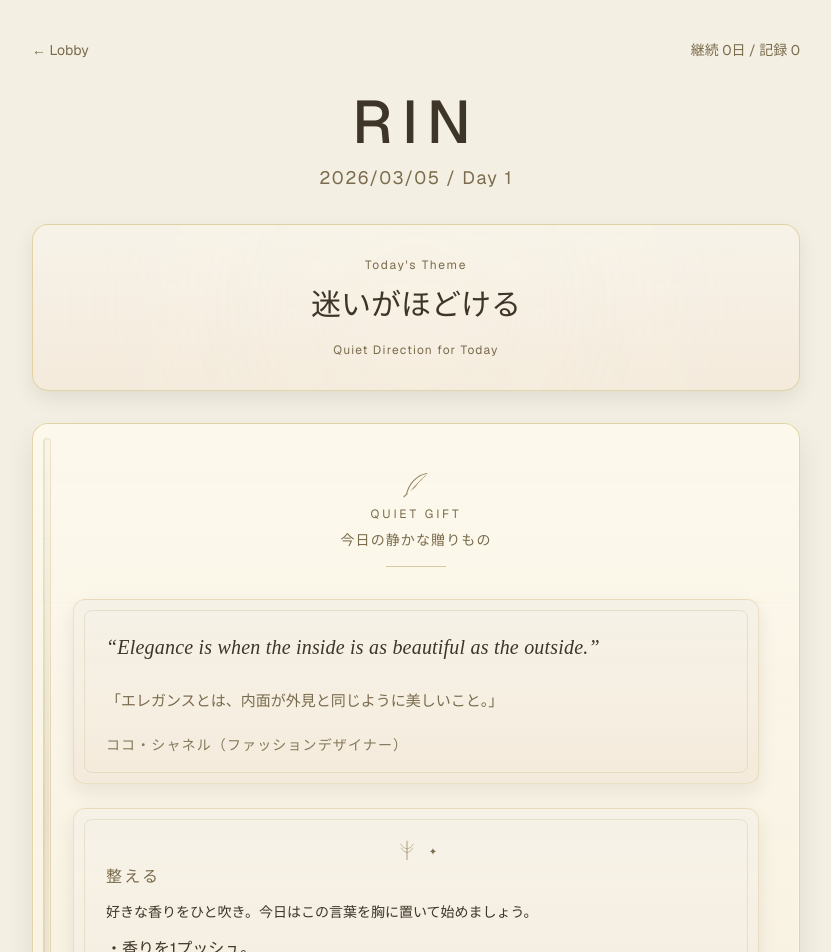
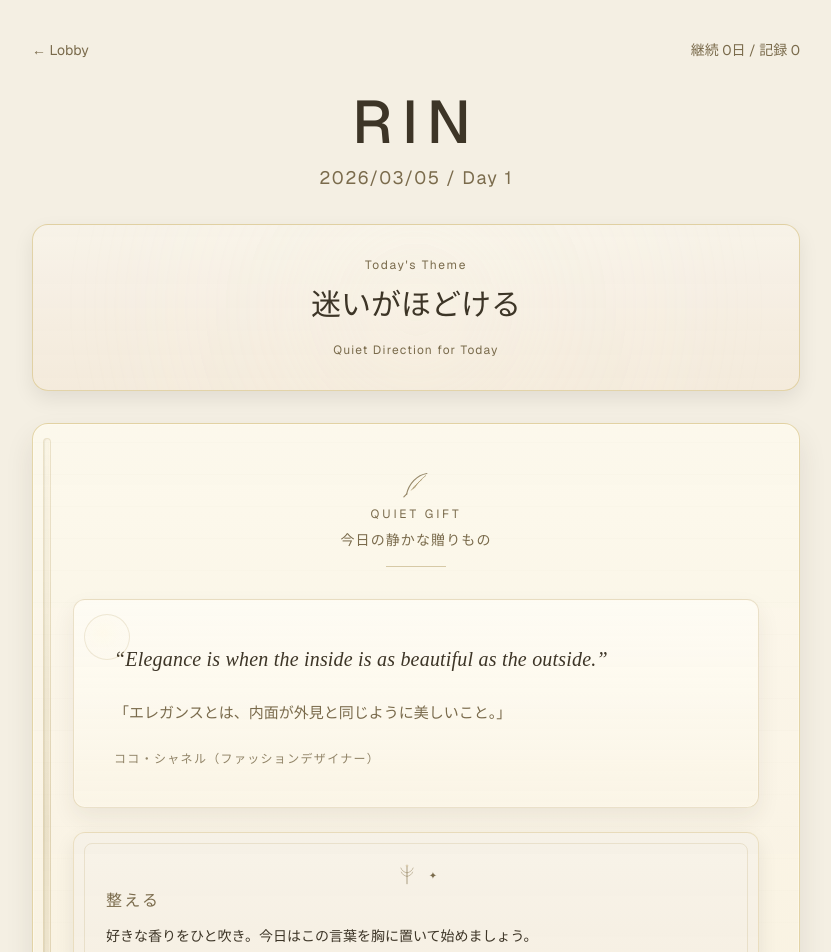
Before and after one commit to naturalpeopleinfo-blip/rin, a Next.js app: page /ritual in a window 1280 px wide. Shown: the top 952 px of the page, without its empty margins (224-1055 px from the left). Built offline with nearby package versions, Linux system fonts and the light colour scheme.

Commit message:
Add ritual SFX, day progress, and next-action hint

```diff
--- a/app/globals.css
+++ b/app/globals.css
@@ -380,6 +380,42 @@ body {
   letter-spacing: 0.01em;
 }
 
+.rin-quiet-gift-paper {
+  position: relative;
+  border: 1px solid rgba(192, 167, 112, 0.32);
+  background:
+    linear-gradient(180deg, rgba(255, 253, 246, 0.84) 0%, rgba(251, 245, 230, 0.76) 100%);
+  box-shadow:
+    inset 0 0 0 1px rgba(255, 250, 238, 0.54),
+    0 10px 22px rgba(61, 53, 39, 0.08);
+}
+
+.rin-quiet-gift-paper::before {
+  content: "";
+  position: absolute;
+  top: 14px;
+  right: 14px;
+  width: 46px;
+  height: 46px;
+  border-radius: 999px;
+  background: radial-gradient(
+    circle at 40% 40%,
+    rgba(255, 247, 219, 0.28) 0%,
+    rgba(255, 247, 219, 0.04) 52%,
+    rgba(255, 247, 219, 0) 100%
+  );
+  pointer-events: none;
+}
+
+.rin-next-action-hint {
+  font-family:
+    "Iowan Old Style",
+    "Baskerville",
+    "Times New Roman",
+    ui-serif,
+    serif;
+}
+
 .rin-seal-card {
   background:
     linear-gradient(180deg, rgba(252, 247, 234, 0.98) 0%, rgba(246, 239, 218, 0.97) 100%);
@@ -630,6 +666,21 @@ body {
   }
 }
 
+@keyframes rin-hourglass-stream-fall {
+  0% {
+    opacity: 0.16;
+    transform: translateY(-1px);
+  }
+  50% {
+    opacity: 0.3;
+    transform: translateY(1px);
+  }
+  100% {
+    opacity: 0.18;
+    transform: translateY(-1px);
+  }
+}
+
 .rin-hourglass-progress {
   display: inline-flex;
   justify-content: center;
@@ -638,22 +689,50 @@ body {
 .rin-hourglass-progress-capsule {
   position: relative;
   overflow: hidden;
-  border-radius: 999px;
-  border: 1px solid rgba(206, 179, 118, 0.54);
+  border-radius: 999px / 46%;
+  border: 1px solid rgba(206, 179, 118, 0.5);
   background:
-    linear-gradient(180deg, rgba(255, 253, 246, 0.82) 0%, rgba(247, 240, 221, 0.78) 100%);
+    linear-gradient(180deg, rgba(255, 253, 246, 0.86) 0%, rgba(247, 240, 221, 0.8) 100%);
   box-shadow:
-    inset 0 0 0 1px rgba(255, 251, 238, 0.52),
-    0 9px 18px rgba(61, 53, 39, 0.1);
+    inset 0 0 0 1px rgba(255, 251, 238, 0.56),
+    0 10px 18px rgba(61, 53, 39, 0.1);
 }
 
 .rin-hourglass-progress-track {
   position: absolute;
   inset: 6px;
+  display: grid;
+  grid-template-rows: 1fr auto 1fr;
+  border-radius: 999px / 44%;
   overflow: hidden;
-  border-radius: inherit;
-  background:
-    linear-gradient(180deg, rgba(255, 252, 245, 0.56) 0%, rgba(255, 248, 231, 0.2) 100%);
+  background: linear-gradient(180deg, rgba(255, 252, 245, 0.5) 0%, rgba(255, 248, 231, 0.18) 100%);
+}
+
+.rin-hourglass-progress-top,
+.rin-hourglass-progress-bottom {
+  position: relative;
+  overflow: hidden;
+}
+
+.rin-hourglass-progress-top {
+  border-radius: 999px 999px 56% 56%;
+}
+
+.rin-hourglass-progress-bottom {
+  border-radius: 56% 56% 999px 999px;
+}
+
+.rin-hourglass-progress-neck {
+  position: relative;
+  z-index: 2;
+  width: 100%;
+  height: 2px;
+  background: linear-gradient(
+    90deg,
+    rgba(224, 197, 135, 0) 0%,
+    rgba(224, 197, 135, 0.6) 50%,
+    rgba(224, 197, 135, 0) 100%
+  );
 }
 
 .rin-hourglass-progress-fill {
@@ -678,6 +757,16 @@ body {
   animation:
     rin-hourglass-fill-float 5.6s ease-in-out infinite,
     rin-hourglass-fill-breathe 8s ease-in-out infinite;
+}
+
+.rin-hourglass-progress-top .rin-hourglass-progress-fill {
+  top: 0;
+  bottom: auto;
+  border-radius: 999px 999px 58% 58%;
+}
+
+.rin-hourglass-progress-bottom .rin-hourglass-progress-fill {
+  border-radius: 58% 58% 999px 999px;
 }
 
 .rin-hourglass-progress-noise {
@@ -708,11 +797,35 @@ body {
   animation: rin-hourglass-fill-shimmer 8.5s linear infinite;
 }
 
+.rin-hourglass-progress-stream {
+  position: absolute;
+  left: 50%;
+  top: calc(50% - 8px);
+  width: 1.5px;
+  height: 16px;
+  transform: translateX(-50%);
+  border-radius: 999px;
+  background: linear-gradient(
+    180deg,
+    rgba(238, 216, 162, 0.05) 0%,
+    rgba(232, 207, 149, 0.45) 48%,
+    rgba(221, 190, 123, 0.12) 100%
+  );
+  opacity: 0;
+  transition: opacity 600ms ease;
+  pointer-events: none;
+}
+
+.rin-hourglass-progress-stream.is-active {
+  opacity: 1;
+  animation: rin-hourglass-stream-fall 3.8s ease-in-out infinite;
+}
+
 .rin-hourglass-progress-highlight {
   position: absolute;
   top: 8px;
   bottom: 8px;
-  left: 22%;
+  left: 24%;
   width: 1px;
   background: linear-gradient(
     180deg,
@@ -720,6 +833,29 @@ body {
     rgba(255, 255, 255, 0.08) 100%
   );
   opacity: 0.7;
+  pointer-events: none;
+}
+
+.rin-hourglass-progress-highlight.right {
+  left: auto;
+  right: 22%;
+  opacity: 0.38;
+}
+
+.rin-hourglass-progress-center-glow {
+  position: absolute;
+  left: 50%;
+  top: 50%;
+  width: 58%;
+  height: 46%;
+  transform: translate(-50%, -50%);
+  border-radius: 999px;
+  background: radial-gradient(
+    circle at 50% 50%,
+    rgba(255, 252, 240, 0.28) 0%,
+    rgba(255, 252, 240, 0.06) 42%,
+    rgba(255, 252, 240, 0) 80%
+  );
   pointer-events: none;
 }
 
@@ -747,7 +883,7 @@ body {
 }
 
 .rin-countdown-pop {
-  animation: rin-countdown-pop 1400ms cubic-bezier(0.22, 1, 0.36, 1) forwards;
+  animation: rin-countdown-pop 1800ms cubic-bezier(0.22, 1, 0.36, 1) forwards;
 }
 
 @keyframes rin-timer-settle {
@@ -811,6 +947,10 @@ body {
     animation: none;
   }
 
+  .rin-hourglass-progress-stream.is-active {
+    animation: none;
+  }
+
   .rin-countdown-pop {
     animation: none;
     opacity: 1;
--- a/app/ritual/page.tsx
+++ b/app/ritual/page.tsx
@@ -7,12 +7,14 @@ import { toPng } from "html-to-image";
 import { getJstDateString, getYesterdayJstDateString } from "@/lib/date";
 import { incrementDay, loadDay } from "@/lib/day";
 import { loadProgress, saveProgress, type Progress } from "@/lib/progress";
+import { useRinSfx } from "@/lib/useRinSfx";
 import { useSpotlight } from "@/lib/useSpotlight";
 import RinSealCard from "@/app/components/RinSealCard";
 import HourglassProgress from "@/app/components/HourglassProgress";
 
 const STEP_DURATIONS = [20, 30, 30, 60, 40] as const;
 const TOTAL_SECONDS = STEP_DURATIONS.reduce((sum, value) => sum + value, 0);
+const TOTAL_DAYS = 66;
 const THEMES = [
   "静かな自信をまとう",
   "選ばれる所作が整う",
@@ -117,6 +119,7 @@ export default function RitualPage() {
   const [canShareSeal, setCanShareSeal] = useState(false);
   const [isSavingSeal, setIsSavingSeal] = useState(false);
   const [isSharingSeal, setIsSharingSeal] = useState(false);
+  const [journeyDay, setJourneyDay] = useState(1);
   const startCueFadeTimerRef = useRef<number | null>(null);
   const resetTimerRef = useRef<number | null>(null);
   const countdownTimerRef = useRef<number | null>(null);
@@ -125,6 +128,7 @@ export default function RitualPage() {
   const completionTriggeredRef = useRef(false);
   const sealCardRef = useRef<HTMLDivElement | null>(null);
   const ritualCardRef = useRef<HTMLElement | null>(null);
+  const { playStart, playTransition } = useRinSfx();
 
   const today = getJstDateString();
   const todayDisplay = useMemo(() => formatTokyoDate(), []);
@@ -151,6 +155,8 @@ export default function RitualPage() {
   const isDoneEnabled = timer === 0 && !doneToday;
   const currentStep = STEPS[currentStepIndex];
   const isImagineStep = currentStep.title === "IMAGINE";
+  const nextActionVisible = ritualProgressRatio >= 0.6 && !controlsLocked && timer > 0;
+  const nextActionLabel = ritualProgressRatio >= 0.82 ? "Reflection" : "Quiet Writing";
 
   useSpotlight(ritualCardRef);
 
@@ -162,6 +168,20 @@ export default function RitualPage() {
       typeof navigator.share === "function" &&
       typeof navigator.canShare === "function";
     setCanShareSeal(shareAvailable);
+  }, []);
+
+  useEffect(() => {
+    if (typeof window === "undefined") {
+      return;
+    }
+    const storedDay = window.localStorage.getItem("rin_day");
+    const parsedDay = Number.parseInt(storedDay ?? "1", 10);
+    if (!Number.isNaN(parsedDay) && parsedDay > 0) {
+      setJourneyDay(Math.min(parsedDay, TOTAL_DAYS));
+      return;
+    }
+    window.localStorage.setItem("rin_day", "1");
+    setJourneyDay(1);
   }, []);
 
   useEffect(() => {
@@ -272,6 +292,7 @@ export default function RitualPage() {
   const startWithCountdown = () => {
     if (prefersReducedMotion) {
       clearCountdown();
+      playTransition();
       setRunning(true);
       setPaused(false);
       triggerStartCue();
@@ -287,6 +308,7 @@ export default function RitualPage() {
         }
         if (prev <= 1) {
           clearCountdown();
+          playTransition();
           setRunning(true);
           setPaused(false);
           triggerStartCue();
@@ -301,7 +323,7 @@ export default function RitualPage() {
         }
         return prev - 1;
       });
-    }, 1400);
+    }, 1800);
   };
 
   const handleComplete = () => {
@@ -312,6 +334,7 @@ export default function RitualPage() {
   };
 
   const handleBeginRitual = () => {
+    playStart();
     setShowPreparation(false);
     completionTriggeredRef.current = false;
     setShowSeal(false);
@@ -427,7 +450,13 @@ export default function RitualPage() {
           <Link href="/" className="hover:underline">
             ← Lobby
           </Link>
-          <p>継続 {progress.streak}日 / 記録 {progress.points}</p>
+          {showPreparation || showSeal ? (
+            <p>継続 {progress.streak}日 / 記録 {progress.points}</p>
+          ) : (
+            <span aria-hidden className="opacity-0">
+              継続 00日 / 記録 00
+            </span>
+          )}
         </header>
 
         <section className="text-center">
@@ -470,15 +499,15 @@ export default function RitualPage() {
             </p>
             <div className="section-divider" />
 
-            <blockquote className="card-page mt-8 rounded-xl border border-[var(--rin-gold)]/35 bg-white/34 px-6 py-7 md:px-8">
+            <blockquote className="rin-quiet-gift-paper card-page mt-8 rounded-xl px-7 py-9 md:px-10 md:py-10">
               <p className="rin-quiet-gift-quote text-lg leading-[1.95] italic md:text-xl">
                 “{INTRO_QUOTE.english}”
               </p>
               <p className="mt-5 text-sm leading-[1.9] text-[var(--rin-muted)] md:text-[15px]">
                 「{INTRO_QUOTE.japanese}」
               </p>
-              <p className="mt-5 text-xs tracking-[0.08em] text-[var(--rin-muted)]/90 md:text-sm">
-                ココ・シャネル（ファッションデザイナー）
+              <p className="mt-6 text-[11px] tracking-[0.11em] text-[var(--rin-muted)]/82 md:text-xs">
+                {INTRO_QUOTE.author}（{INTRO_QUOTE.role}）
               </p>
             </blockquote>
 
@@ -552,6 +581,9 @@ export default function RitualPage() {
                   <span className="rin-imagine-bloom-haze" />
                 </div>
               ) : null}
+              <p className="mt-4 text-[11px] uppercase tracking-[0.16em] text-[var(--rin-gold)]/65 md:text-xs">
+                Day {journeyDay} / {TOTAL_DAYS}
+              </p>
               <div className="relative mt-3 min-h-[5rem] md:min-h-[5.6rem]" data-resettable>
                 {controlsLocked ? (
                   <div className="pointer-events-none absolute inset-0 z-20 flex items-center justify-center">
@@ -591,6 +623,13 @@ export default function RitualPage() {
                   <div className="mt-6 flex justify-center" data-resettable>
                     <HourglassProgress progress={ritualProgressRatio} />
                   </div>
+                  <p
+                    className={`rin-next-action-hint mt-3 text-center text-xs italic tracking-[0.06em] text-[var(--rin-gold)] transition-[opacity,filter] duration-[2000ms] ease-[cubic-bezier(0.22,1,0.36,1)] ${
+                      nextActionVisible ? "opacity-45 blur-0" : "opacity-0 blur-[1px]"
+                    }`}
+                  >
+                    Next: {nextActionLabel}
+                  </p>
                   <div className="mt-7 flex justify-center gap-3">
                     <button
                       type="button"
@@ -695,6 +734,9 @@ export default function RitualPage() {
                 Share is unavailable in this browser.
               </p>
             ) : null}
+            <p className="mt-4 text-center text-xs tracking-[0.11em] text-[var(--rin-muted)]/90">
+              継続 {progress.streak}日 / 記録 {progress.points}
+            </p>
           </div>
         </div>
       ) : null}
--- /dev/null
+++ b/lib/useRinSfx.ts
@@ -0,0 +1,106 @@
+"use client";
+
+import { useCallback, useRef } from "react";
+
+type RinSfx = {
+  playStart: () => void;
+  playTransition: () => void;
+};
+
+function createContext(): AudioContext | null {
+  if (typeof window === "undefined") {
+    return null;
+  }
+  const AudioContextCtor = window.AudioContext || (window as Window & { webkitAudioContext?: typeof AudioContext }).webkitAudioContext;
+  if (!AudioContextCtor) {
+    return null;
+  }
+  return new AudioContextCtor();
+}
+
+export function useRinSfx(): RinSfx {
+  const audioContextRef = useRef<AudioContext | null>(null);
+
+  const getContext = useCallback(async () => {
+    if (!audioContextRef.current) {
+      audioContextRef.current = createContext();
+    }
+    if (!audioContextRef.current) {
+      return null;
+    }
+    if (audioContextRef.current.state === "suspended") {
+      await audioContextRef.current.resume();
+    }
+    return audioContextRef.current;
+  }, []);
+
+  const playStart = useCallback(() => {
+    void (async () => {
+      const context = await getContext();
+      if (!context) {
+        return;
+      }
+
+      const now = context.currentTime;
+      const endAt = now + 0.22;
+
+      const master = context.createGain();
+      master.gain.setValueAtTime(0.0001, now);
+      master.gain.linearRampToValueAtTime(0.05, now + 0.02);
+      master.gain.exponentialRampToValueAtTime(0.0001, endAt);
+      master.connect(context.destination);
+
+      const fundamental = context.createOscillator();
+      fundamental.type = "triangle";
+      fundamental.frequency.setValueAtTime(1320, now);
+      fundamental.frequency.exponentialRampToValueAtTime(1180, endAt);
+      fundamental.connect(master);
+      fundamental.start(now);
+      fundamental.stop(endAt);
+
+      const overtone = context.createOscillator();
+      overtone.type = "sine";
+      overtone.frequency.setValueAtTime(1760, now);
+      overtone.frequency.exponentialRampToValueAtTime(1540, endAt);
+      const overtoneGain = context.createGain();
+      overtoneGain.gain.setValueAtTime(0.45, now);
+      overtoneGain.gain.exponentialRampToValueAtTime(0.12, endAt);
+      overtone.connect(overtoneGain);
+      overtoneGain.connect(master);
+      overtone.start(now);
+      overtone.stop(endAt);
+    })().catch(() => {
+      // Silent fallback when audio is unavailable.
+    });
+  }, [getContext]);
+
+  const playTransition = useCallback(() => {
+    void (async () => {
+      const context = await getContext();
+      if (!context) {
+        return;
+      }
+
+      const now = context.currentTime;
+      const endAt = now + 0.1;
+
+      const gain = context.createGain();
+      gain.gain.setValueAtTime(0.0001, now);
+      gain.gain.linearRampToValueAtTime(0.015, now + 0.02);
+      gain.gain.exponentialRampToValueAtTime(0.0001, endAt);
+      gain.connect(context.destination);
+
+      const breath = context.createOscillator();
+      breath.type = "sine";
+      breath.frequency.setValueAtTime(860, now);
+      breath.frequency.exponentialRampToValueAtTime(760, endAt);
+      breath.connect(gain);
+      breath.start(now);
+      breath.stop(endAt);
+    })().catch(() => {
+      // Silent fallback when audio is unavailable.
+    });
+  }, [getContext]);
+
+  return { playStart, playTransition };
+}
```
Also changed, not shown: app/components/HourglassProgress.tsx (+22 -4 lines).
